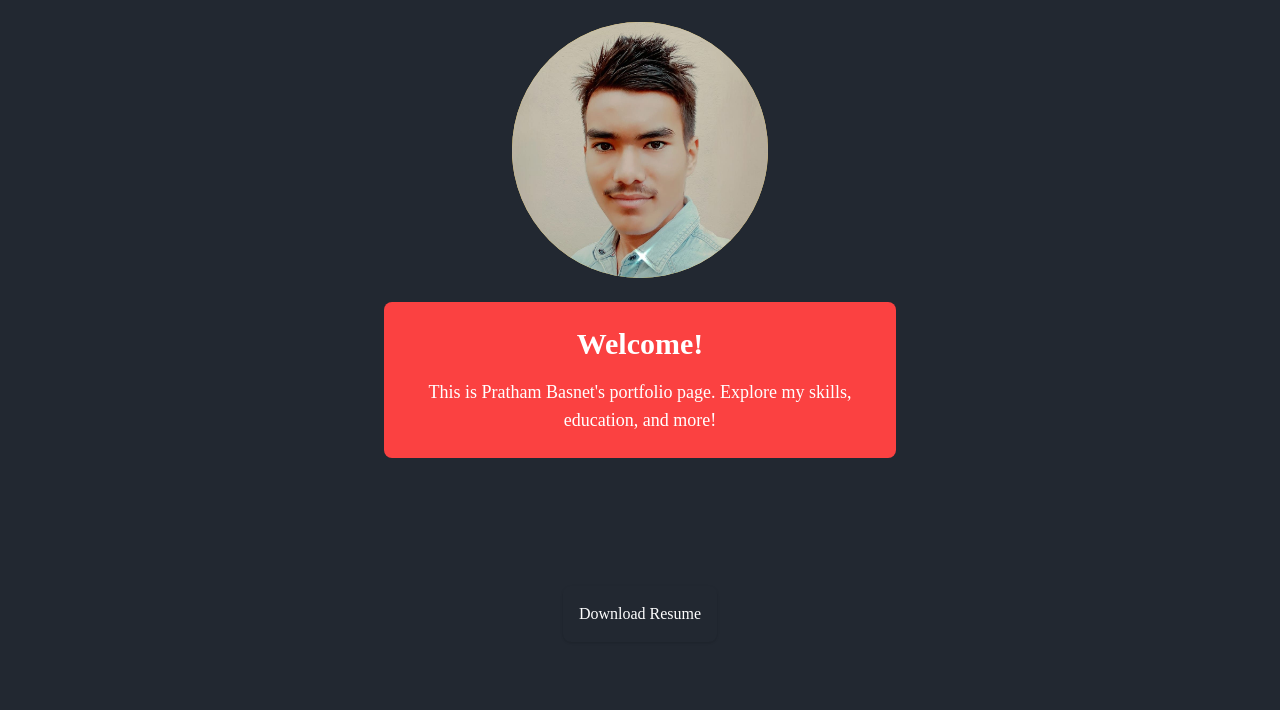
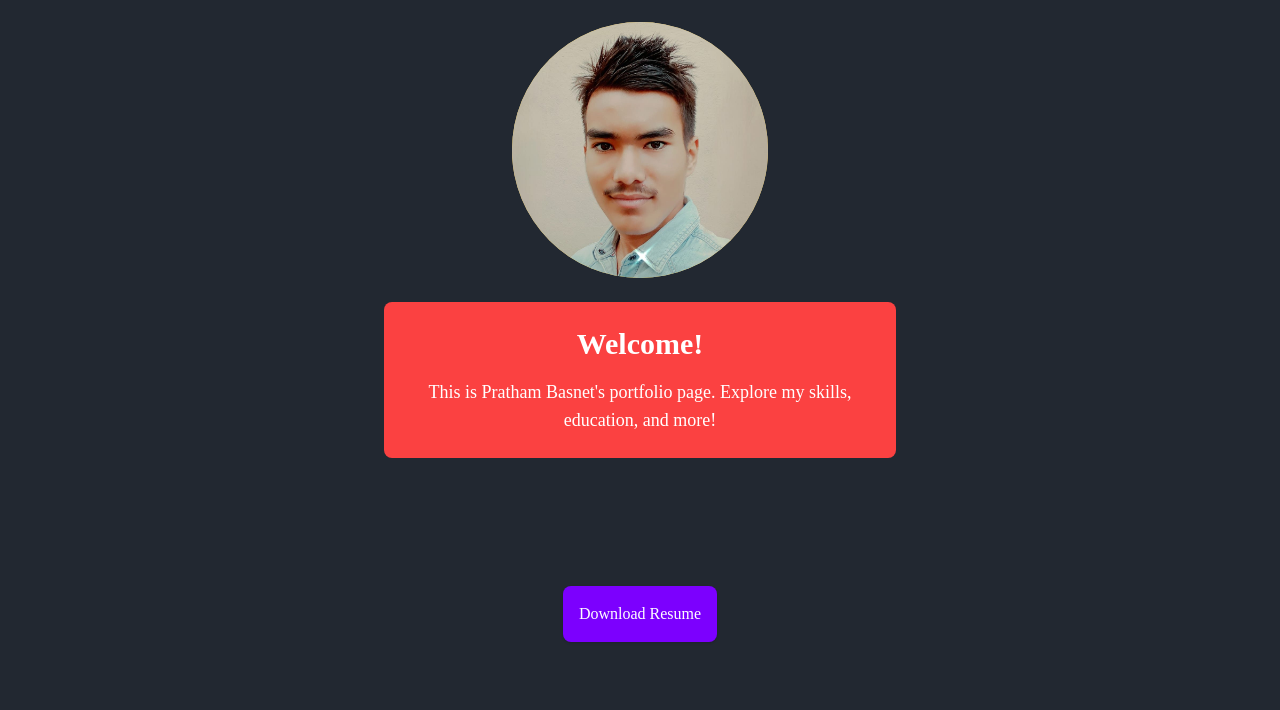
Before and after one commit to misterpratham/Pratham-Basnet, a plain HTML site: page index.html in a window 1280 px wide. Shown: the part 90-800 px from the top of the page. Drawn offline with nearby package versions, Linux system fonts and the light colour scheme; a web font is replaced by a local one.

Commit message:
Update index.html

```diff
--- a/index.html
+++ b/index.html
@@ -54,7 +54,7 @@
       </div>
        <a href="resume.pdf"
        download="resume.pdf"
-       class=" md:my-32 px-4 py-4 bg- text-white rounded-lg shadow hover:bg-blue-600">
+       class=" md:my-32 px-4 py-4 bg- text-white bg-[#7C00FE] rounded-lg shadow hover:bg-blue-600">
       Download Resume
     </a>
     </section>
```
